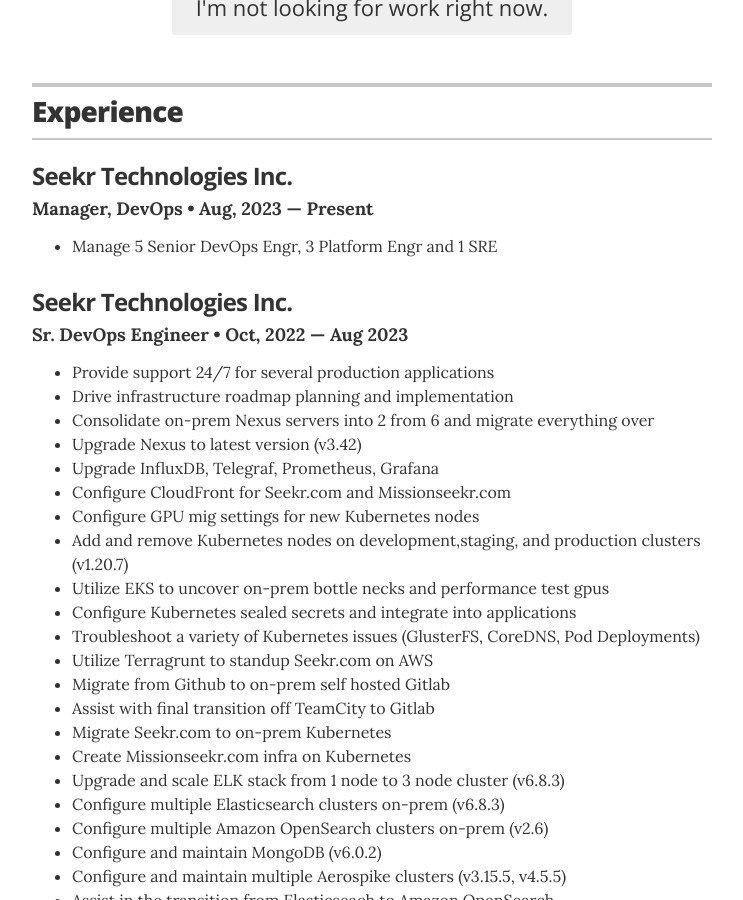
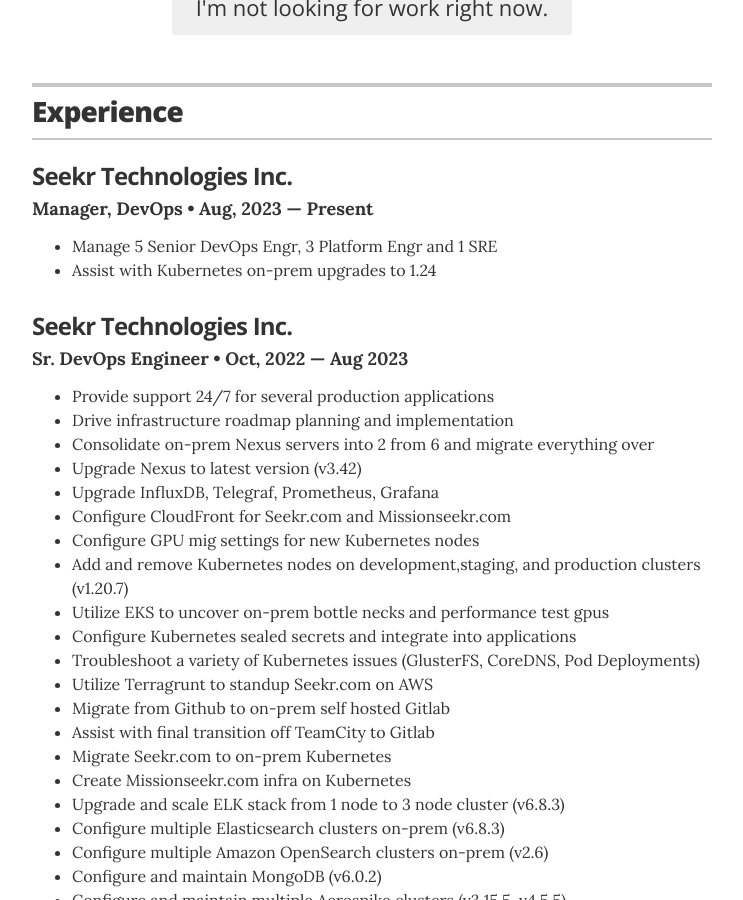
Before and after one commit to pbsladek/pbsladek.github.io, a Jekyll site: the page built from index.html, in a window 1280 px wide and 900 px high, scrolled down 514 px. Shown: the whole window, without its empty margins (268-1011 px from the left). Built offline with Jekyll 4.4.1, drawn with Linux system fonts in a browser that asks for light colours.

Commit message:
test more updates

```diff
--- a/_layouts/resume.html
+++ b/_layouts/resume.html
@@ -59,6 +59,7 @@
         <p class="resume-item-copy"></p>
         <ul class="resume-item-list">
           <li>Manage 5 Senior DevOps Engr, 3 Platform Engr and 1 SRE</li>
+          <li>Assist with Kubernetes on-prem upgrades to 1.24</li>
         </ul>
       </div><!-- end of resume-item -->
 
```
Also changed, not shown: README.md.
